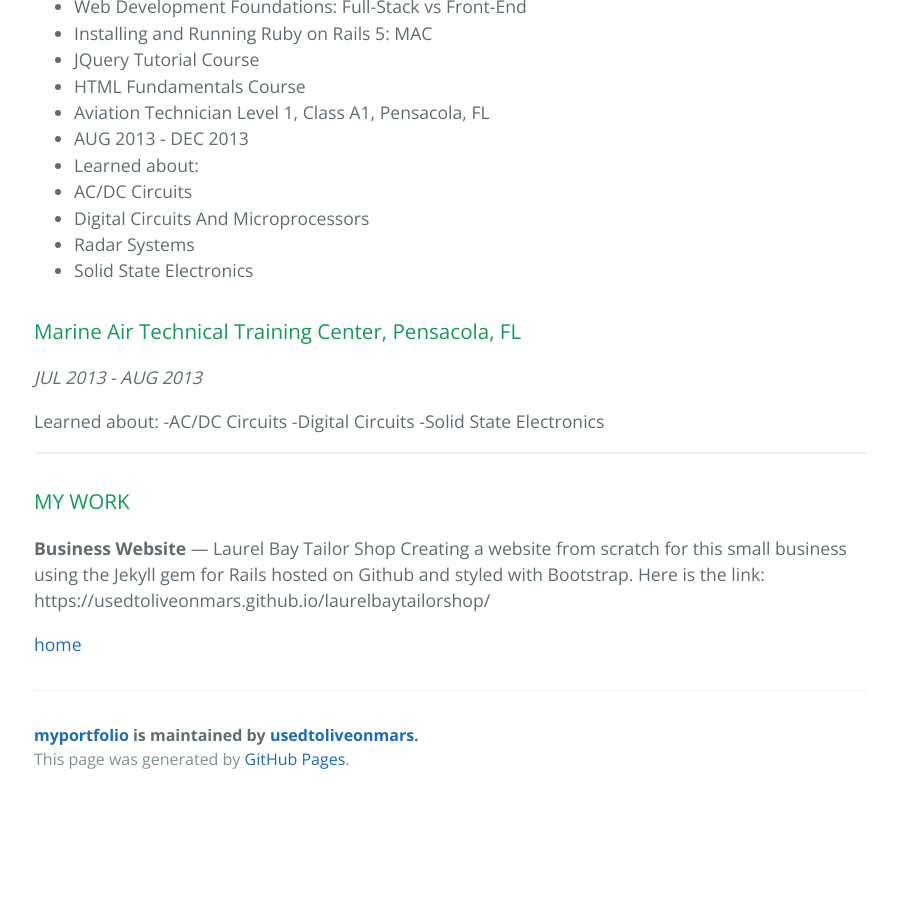
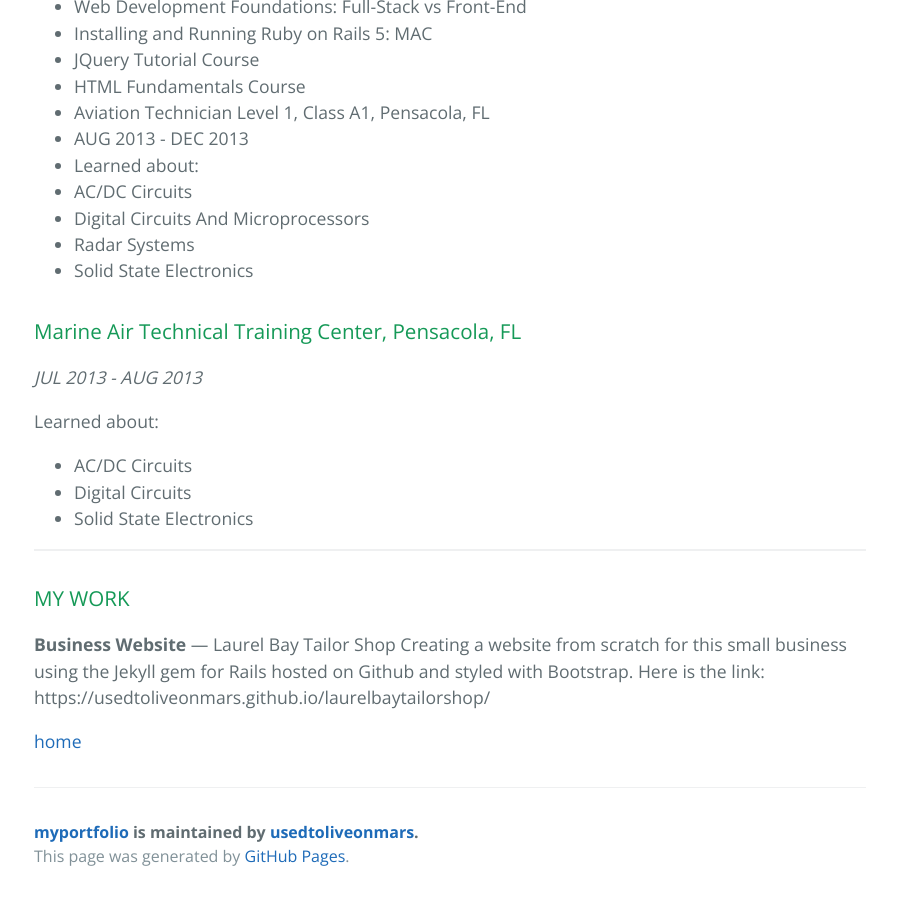
Before and after one commit to usedtoliveonmars/myportfolio, a Jekyll site: the page built from resume.md, in a window 1280 px wide and 900 px high, scrolled down 1555 px. Shown: the whole window, without its empty margins (190-1087 px from the left). Built offline with Jekyll 4.4.1, drawn with Linux system fonts in a browser that asks for light colours; our own code applies the rules of GitHub Pages for plain Markdown files; before the commit the page ends 2358 px from its top, so only the background shows below that.

```diff
--- a/resume.md
+++ b/resume.md
@@ -64,9 +64,9 @@ Used Lynda.com, Marine Corps Distance Learning Network, and Sololearn to learn a
 _JUL 2013 - AUG 2013_
 
 Learned about:
--AC/DC Circuits
--Digital Circuits
--Solid State Electronics
+* AC/DC Circuits
+* Digital Circuits
+* Solid State Electronics
 
 ---
 
```
Also changed, not shown: contactme.md (+4 -3 lines), 2 other files.
